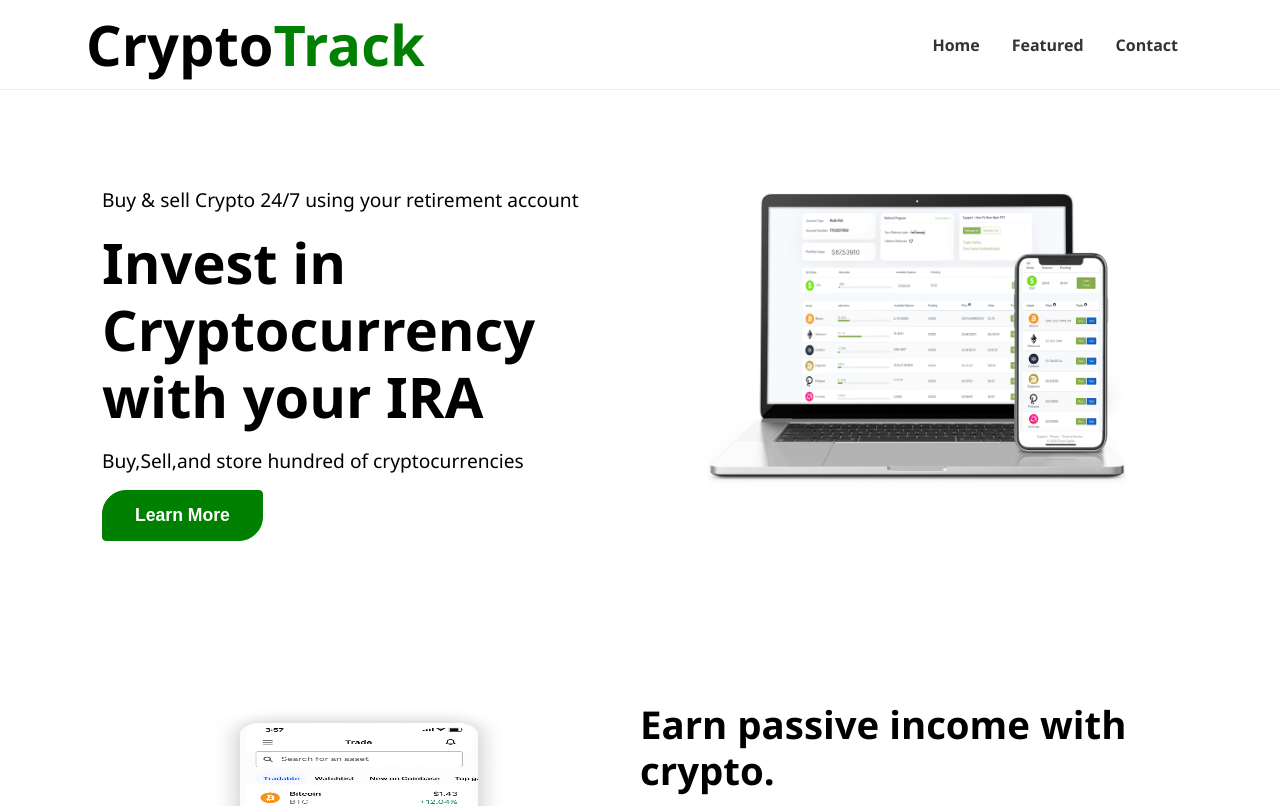
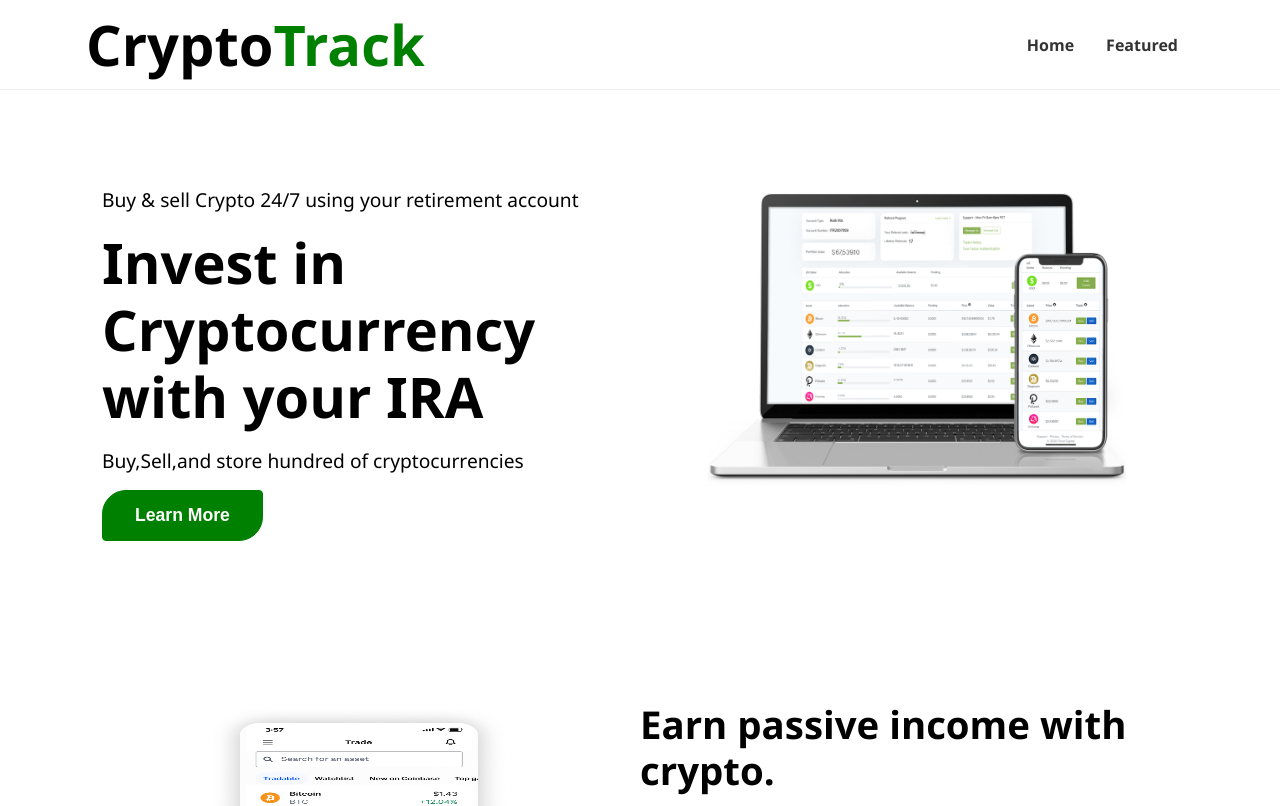
Before and after one commit to deepak15011998/Crypto_track, a React (Create React App) app: page / in a window 1280 px wide. Shown: the top 806 px of the page. Built offline with nearby package versions, Linux system fonts and the light colour scheme; no server answers.

Commit message:
Update Navbar.js

```diff
--- a/src/component/Navbar.js
+++ b/src/component/Navbar.js
@@ -15,12 +15,6 @@ const Navbar = () => {
             <li>
                 <a href='./show'>Featured</a>
             </li>
-            {/* <li>
-                <a href='/'>Earn</a>
-            </li> */}
-            <li>
-                <a href='#'>Contact</a>
-            </li>
         </ul>
         {/* <div className='btn-group'>
             <button className='btn'>Connect wallet</button>
```
